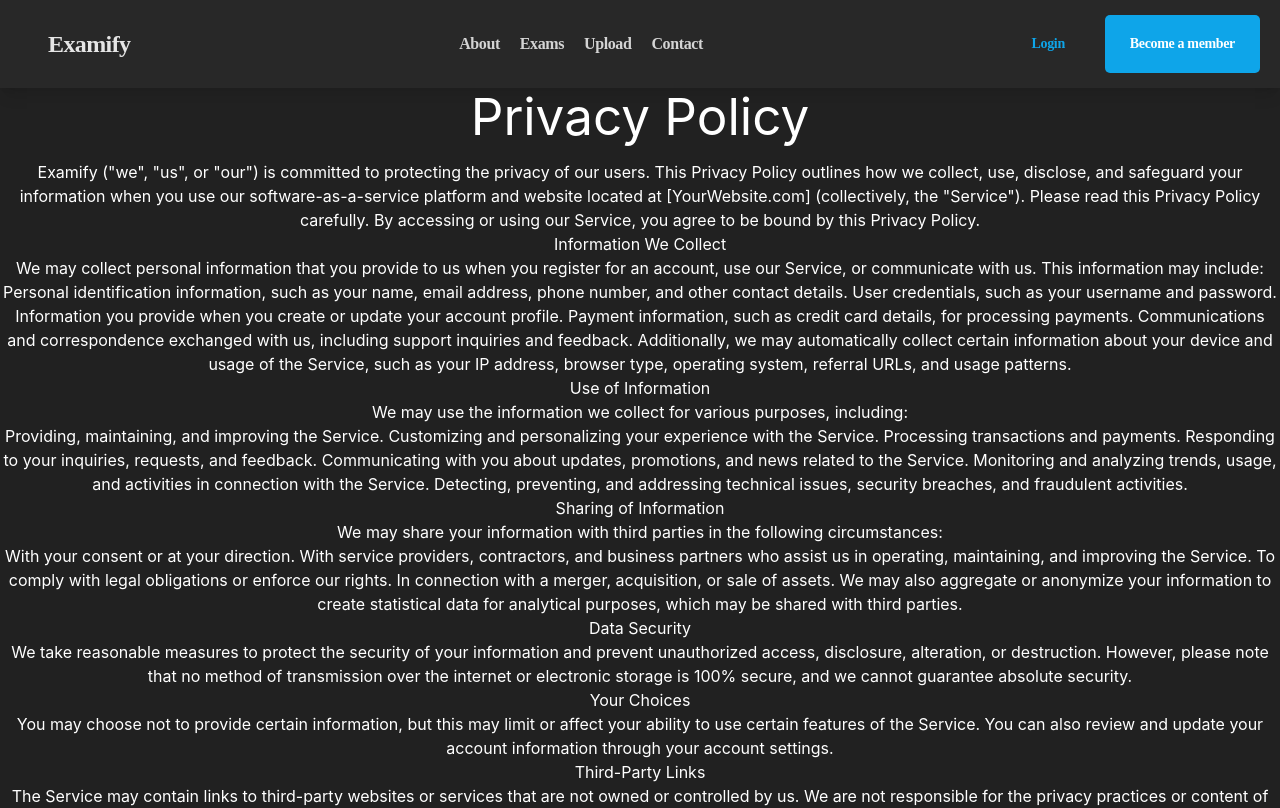
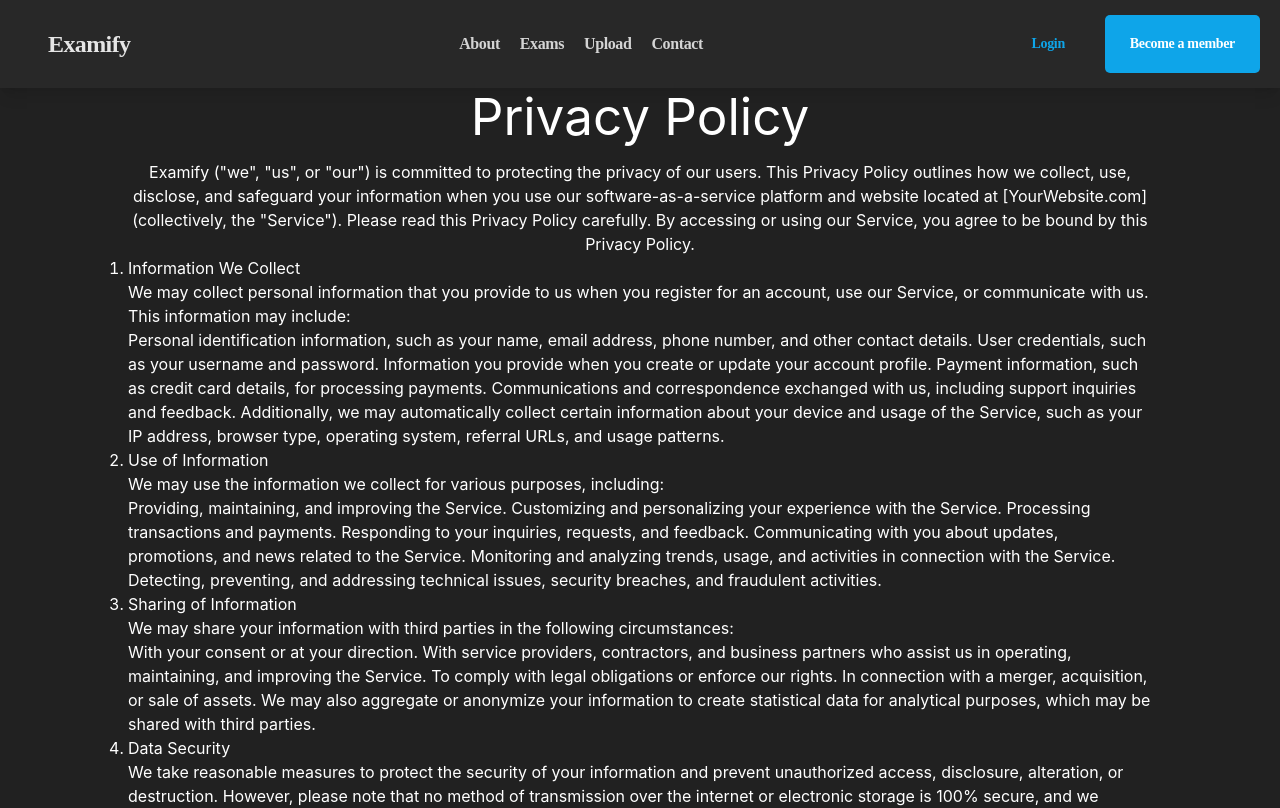
Before and after one commit to Danelegend/Examify, a React (Vite) app in the folder frontend/: page /privacy in a window 1280 px wide. Shown: the top 808 px of the page. Built offline with nearby package versions, Linux system fonts and the light colour scheme.

Commit message:
[+] Styling

```diff
--- a/frontend/src/Pages/PrivacyPage/index.tsx
+++ b/frontend/src/Pages/PrivacyPage/index.tsx
@@ -1,14 +1,14 @@
 const PrivacyPage = () => {
     return (
         <div>
-            <div className="text-center text-white">
+            <div className="text-center text-white md:mx-16 lg:mx-32">
                 <h1 className="pb-4">
                     Privacy Policy
                 </h1>
                 <div>
                     Examify ("we", "us", or "our") is committed to protecting the privacy of our users. This Privacy Policy outlines how we collect, use, disclose, and safeguard your information when you use our software-as-a-service platform and website located at [YourWebsite.com] (collectively, the "Service"). Please read this Privacy Policy carefully. By accessing or using our Service, you agree to be bound by this Privacy Policy.
 
-                    <ol>
+                    <ol className="text-left list-decimal">
                         <li>
                             Information We Collect
                             <ul>
--- a/frontend/src/Pages/TosPage/index.tsx
+++ b/frontend/src/Pages/TosPage/index.tsx
@@ -1,13 +1,13 @@
 const TosPage = () => {
     return (
         <div>
-            <div className="text-center text-white">
+            <div className="text-center text-white md:mx-16 lg:mx-32">
                 <h1 className="pb-4">
                     Terms of Service
                 </h1>
                 <div>
                     These Terms of Service ("Terms") govern your access to and use of the software-as-a-service platform and website provided by Examify ("we," "us," or "our") located at www.examify.com.au (the "Service"). Please read these Terms carefully before accessing or using the Service. By accessing or using the Service, you agree to be bound by these Terms. If you do not agree to these Terms, you may not access or use the Service.
-                    <ol>
+                    <ol className="text-left list-decimal">
                         <li>
                         Use of the Service
                             <ul>
```
